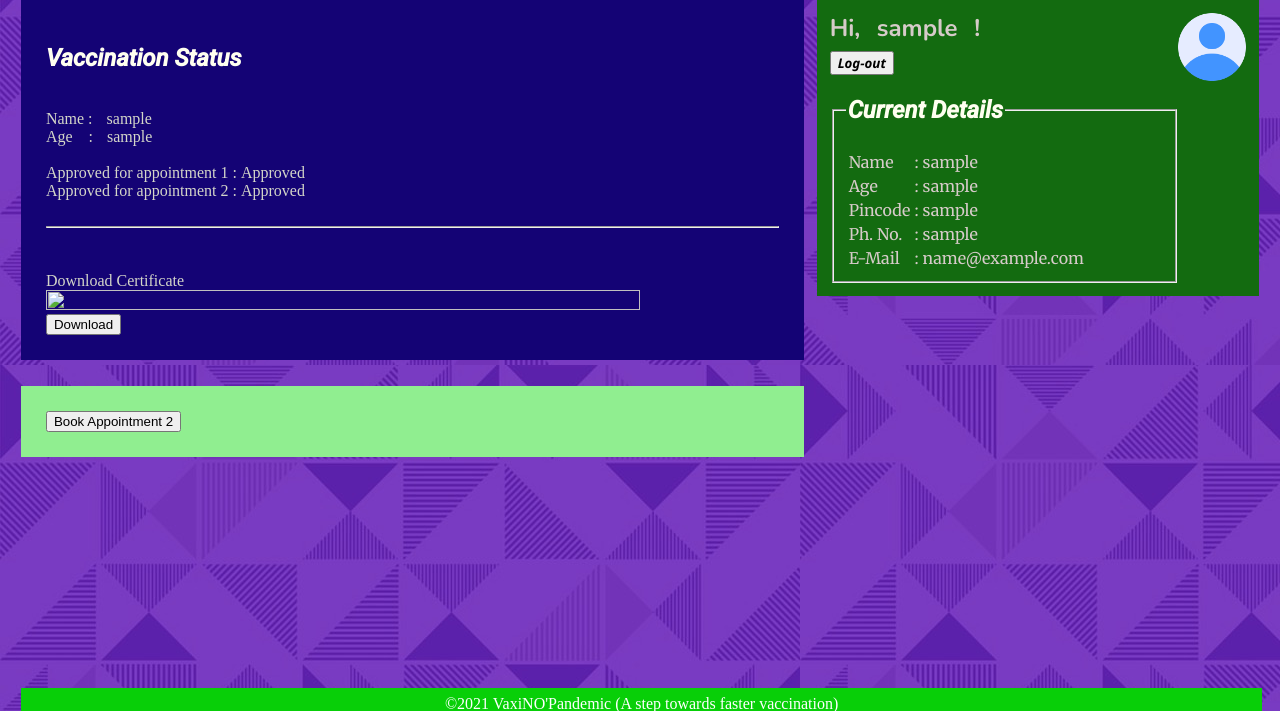
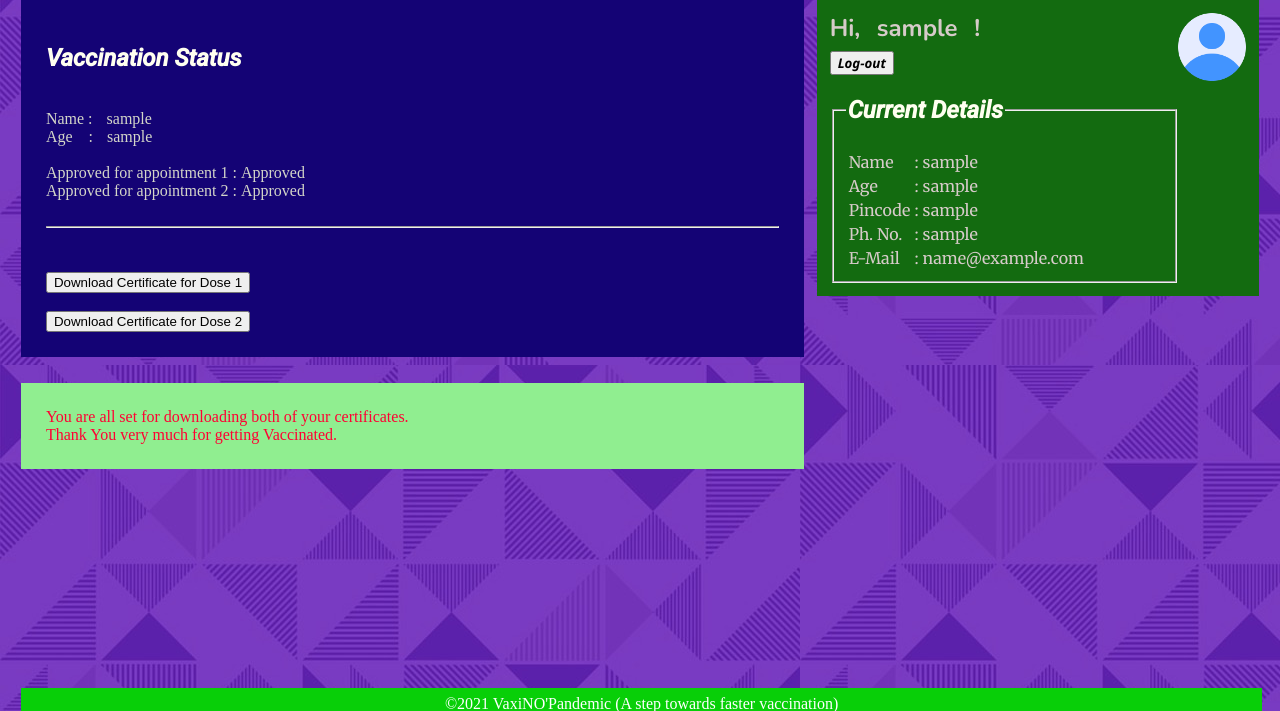
Before and after one commit to Whitelisted2/VaxiNO-Pandemic, a PHP site: page /loggedin.php in a window 1280 px wide. Shown: the part 81-792 px from the top of the page. Run offline with PHP 8.4, Linux system fonts and the light colour scheme; the visitor is signed in with stand-in values (Sample User, id 1).

Commit message:
welcome back loggedin.php

```diff
--- a/loggedin.php
+++ b/loggedin.php
@@ -74,15 +74,20 @@ if(isset($_SESSION["login_admin"]))
                 <br/>
                 <div class="certificate">
                     <?php
-                    if($_SESSION["vac1_approval_user"]==1)
-                    {
-                        echo "Download Certificate<br/>";
-                        echo "<img src='' width='90%'' height='80%''><br/>";
-                        echo "<button value='Download' id='download'>Download</button>";
-                    }
-                    else
+                    if($_SESSION["vac1_approval_user"]==0)
                     {
                         echo "Please wait for administrator to Approve/Update your vaccination status.";
+                    }
+                    else if($_SESSION["vac2_approval_user"]==1)
+                    {
+                        echo "<a href='download1.php'><button value='Download' id='download1'>Download Certificate for Dose 1</button></a><br/><br/>";
+                        echo "<a href='download2.php'><button value='Download' id='download2'>Download Certificate for Dose 2</button></a>";
+                    }
+                    else if($_SESSION["vac1_approval_user"]==1)
+                    {
+                        // echo "Download Certificate<br/>";
+                        // echo "<img src='' width='90%'' height='80%''><br/>";
+                        echo "<a href='download1.php'><button value='Download' id='download'>Download</button></a>";
                     }
                     ?>
                 </div>
@@ -149,8 +154,12 @@ if(isset($_SESSION["login_admin"]))
             if($_SESSION["app1_approval_user"]==0){
                 echo "<form action='app1.php' method='POST'><button name='submit'>Book Appointment 1</button></form><br/>";
             }
-            else if($_SESSION["app1_approval_user"]==1 && $_SESSION["vac1_approval_user"]==1){
-                echo "<button action='app2.php'>Book Appointment 2</button><br/>";
+            else if($_SESSION["app1_approval_user"]==1 && $_SESSION["vac1_approval_user"]==1 && $_SESSION["app2_approval_user"]==0){
+                echo "<form action='app2.php' method='POST'><button name='submit'>Book Appointment 2</button></form><br/>";
+            }
+            else if($_SESSION["vac1_approval_user"]==1 && $_SESSION["vac2_approval_user"]==1){
+                echo "You are all set for downloading both of your certificates.<br/>";
+                echo "Thank You very much for getting Vaccinated.";
             }
             else{
                 echo "Please wait for administrator to update the status of your appointment/vaccination.";
```
